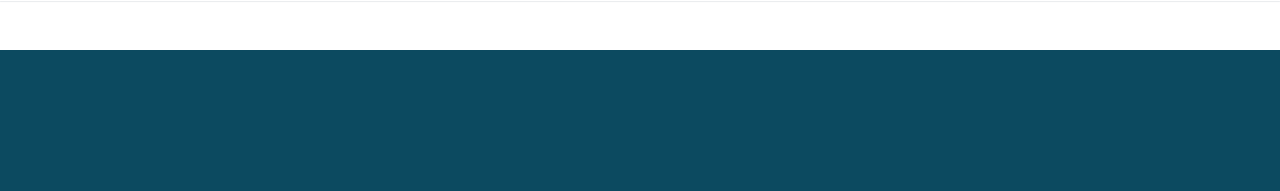
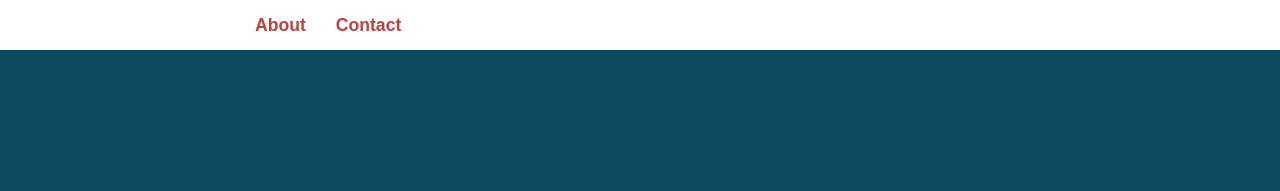
Before and after one commit to samfeng279/samfeng279.github.io, a Jekyll site: the page built from index.html, in a window 1280 px wide. Shown: the top 191 px of the page. Built offline with Jekyll 4.4.1, drawn with Linux system fonts in a browser that asks for light colours; some web fonts are replaced.

Commit message:
Update header.html

```diff
--- a/_includes/header.html
+++ b/_includes/header.html
@@ -2,7 +2,7 @@
 	<div class="container">
 		<nav>
 			<ul>
-				{% for page in site.page %} {% if page.title %}
+				{% for page in site.pages %} {% if page.title %}
 				<li><a href="{{ page.url | prepend: site.baseurl }}">{{ page.title }}</a></li>
 				{% endif %} {% endfor %}
 			</ul>
```
